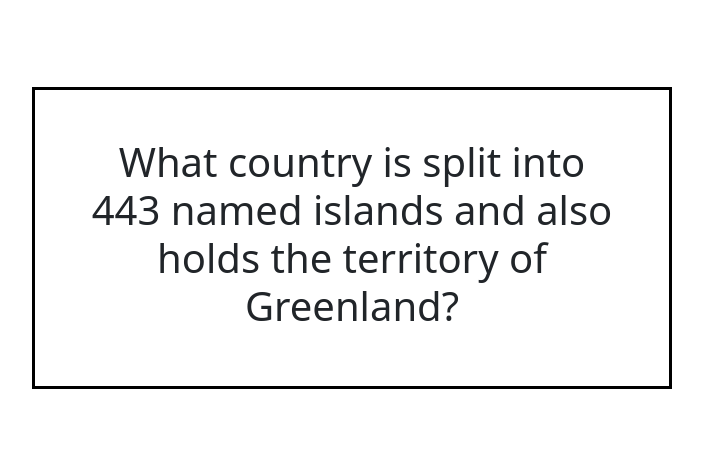
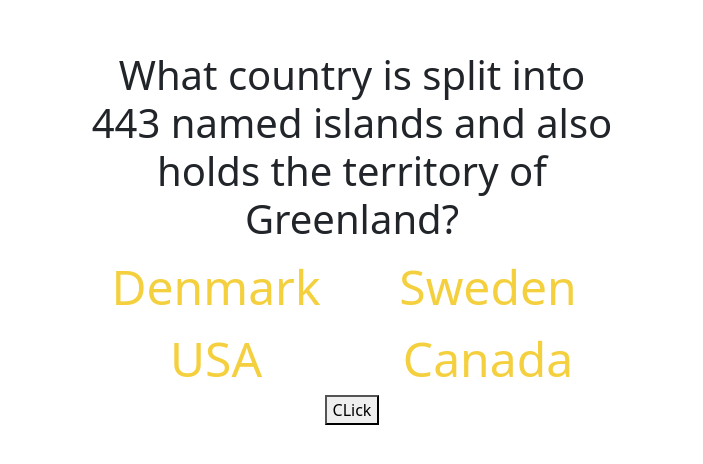
Before and after one commit to shazy89/questions, a React (Create React App) app: page / in a window 1280 px wide. Shown: the part 162-626 px from the top of the page, without its empty margins (288-991 px from the left). Built offline with nearby package versions, Linux system fonts and the light colour scheme.

Commit message:
animations

```diff
--- a/src/components/answer-options.js
+++ b/src/components/answer-options.js
@@ -1,5 +1,5 @@
 import React from 'react';
 
-export const Options = () => {
-  return <span></span>;
+export const Option = ({ option }) => {
+  return <span className="app_option">{option}</span>;
 };
--- a/src/pages/questions-dashboard.js
+++ b/src/pages/questions-dashboard.js
@@ -1,10 +1,17 @@
-import React from 'react';
-
+import React, { useState } from 'react';
+import { Option } from '../components/answer-options';
 export const QuestionsDashboard = ({ questionInfo: { options, question } }) => {
+  const [show, setShow] = useState(false);
+  const displayOptions =
+    options &&
+    options.map((option, index) => <Option key={index} option={option} />);
   return (
     <div className="app_container">
+      {show && <h1 className="app_question">ERDO</h1>}
       <h1 className="app_question">{question}</h1>
-      <div className="app_options"></div>
+
+      <div className="app_options">{displayOptions}</div>
+      <button onClick={() => setShow(true)}>CLick</button>
     </div>
   );
 };
--- a/src/scss/base/animations.scss
+++ b/src/scss/base/animations.scss
@@ -4,7 +4,7 @@
         opacity: .5;
       }
       50% {
-        text-shadow: 0 25px 50px rgba(0, 0, 0, 0.75);
+        text-shadow: 0 1px 1px rgba(0, 0, 0, 0.75);
         opacity: .8;
       }
       100% {
@@ -12,3 +12,15 @@
         opacity: 1;
       }
 }
+
+@keyframes leftToRight {
+    0% {
+        transform: translate(-40%, 0);
+        opacity: .1;
+    }
+
+    100% {
+        transform: translate(0, 0);
+        opacity: 1;
+    }
+}
--- a/src/scss/components/container.scss
+++ b/src/scss/components/container.scss
@@ -1,4 +1,3 @@
-
 .App {
   width: 100vw;
   height: 100vh;
@@ -12,7 +11,7 @@
     text-align: center;
     width: 50vw;
     height: auto;
-    border: 3px solid black;
+
     display: flex;
     justify-content: center;
     align-items: center;
@@ -20,12 +19,29 @@
     transform: translate(-50%, -50%);
     top: 50%;
     left: 50%;
-
+    flex-flow: column;
   }
 
   &_question {
-
     animation: move 3s ease-in-out;
+  }
+  &_options {
+    color: #f4d03f;
+    font-size: 0;
+    line-height: 1.5;
+    display: flex;
+    flex-wrap: wrap;
+    opacity: 1;
+    span {
+      font-size: 3rem;
+      display: inline-block;
+      animation: leftToRight 2s ease-in-out;
+      width: 50%;
+    }
 
   }
 }
+
+.show {
+    opacity: 1;
+}
```
Lines whose indentation alone changed are shown as unchanged.
